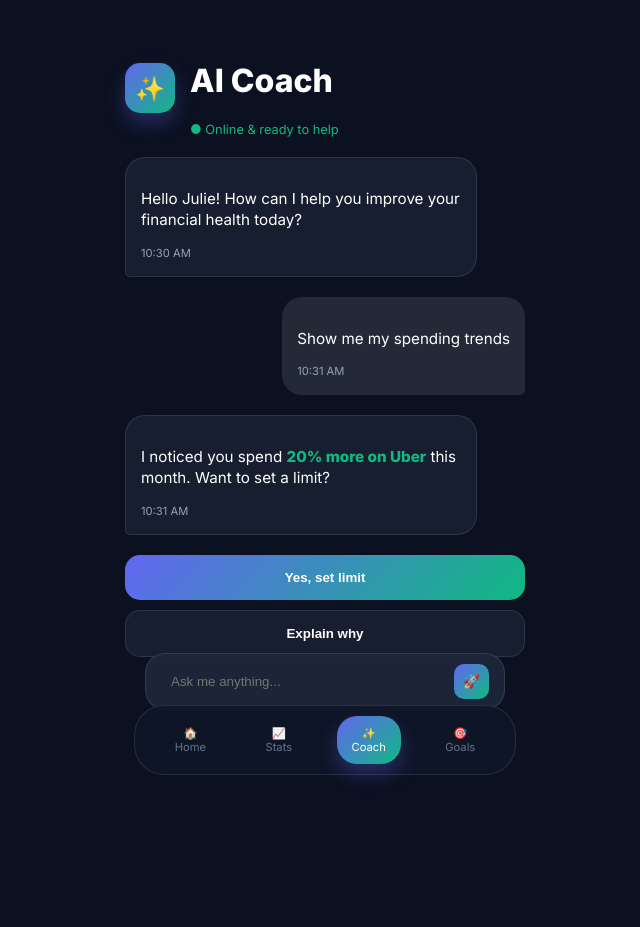
After one commit to saleh-er/SmartSave-AI-Driven-Personal-Finance-Coach, a FastAPI app: page /coach in a window 1280 px wide. The commit adds this page. Shown: the whole page, without its empty margins (315-955 px from the left). Run offline with FastAPI, Linux system fonts and the light colour scheme.

Commit message:
modify htm et css

```diff
--- a/web/static/css/style.css
+++ b/web/static/css/style.css
@@ -177,3 +177,132 @@ body {
     font-size: 1.3rem;
     margin-bottom: 4px;
 }
+/* --- Coach Specific Styles --- */
+
+.coach-header {
+    display: flex;
+    align-items: center;
+    gap: 15px;
+    padding: 20px 0;
+    text-align: left;
+}
+
+.ai-avatar {
+    width: 50px;
+    height: 50px;
+    background: var(--primary-gradient);
+    border-radius: 15px;
+    display: flex;
+    align-items: center;
+    justify-content: center;
+    font-size: 1.5rem;
+    box-shadow: 0 10px 20px rgba(99, 102, 241, 0.3);
+}
+
+.status-online {
+    color: var(--accent-teal);
+    font-size: 0.8rem;
+    margin: 0;
+}
+
+.chat-container {
+    display: flex;
+    flex-direction: column;
+    gap: 20px;
+    padding-bottom: 150px;
+}
+
+/* Bulles de messages */
+.message {
+    max-width: 80%;
+    padding: 15px;
+    border-radius: 20px;
+    font-size: 0.95rem;
+    position: relative;
+    line-height: 1.4;
+}
+
+.ai-message {
+    align-self: flex-start;
+    background: var(--glass-bg);
+    border: 1px solid var(--glass-border);
+    border-bottom-left-radius: 5px;
+}
+
+.user-message {
+    align-self: flex-end;
+    background: rgba(255, 255, 255, 0.1);
+    border-bottom-right-radius: 5px;
+}
+
+.time {
+    font-size: 0.7rem;
+    color: var(--text-secondary);
+    display: block;
+    margin-top: 5px;
+}
+
+/* Boutons d'action */
+.quick-actions {
+    display: flex;
+    flex-direction: column;
+    gap: 10px;
+}
+
+.action-btn {
+    padding: 15px;
+    border-radius: 15px;
+    border: none;
+    font-weight: 600;
+    cursor: pointer;
+    transition: 0.3s;
+}
+
+.action-btn.primary {
+    background: var(--primary-gradient);
+    color: white;
+}
+
+.action-btn.secondary {
+    background: var(--glass-bg);
+    color: white;
+    border: 1px solid var(--glass-border);
+}
+
+/* Input Area */
+.chat-input-area {
+    position: fixed;
+    bottom: 90px; /* Juste au-dessus de la nav */
+    left: 20px;
+    right: 20px;
+    max-width: 360px;
+    margin: 0 auto;
+}
+
+.input-wrapper {
+    background: rgba(30, 41, 59, 0.9);
+    backdrop-filter: blur(10px);
+    border-radius: 20px;
+    padding: 10px 15px;
+    display: flex;
+    align-items: center;
+    border: 1px solid var(--glass-border);
+}
+
+.input-wrapper input {
+    background: transparent;
+    border: none;
+    color: white;
+    flex: 1;
+    padding: 10px;
+    outline: none;
+}
+
+.send-btn {
+    background: var(--primary-gradient);
+    border: none;
+    width: 35px;
+    height: 35px;
+    border-radius: 10px;
+    cursor: pointer;
+}
--- /dev/null
+++ b/web/templates/coach.html
@@ -0,0 +1,57 @@
+<!DOCTYPE html>
+<html lang="fr">
+<head>
+    <meta charset="UTF-8">
+    <meta name="viewport" content="width=device-width, initial-scale=1.0">
+    <title>SmartSave - AI Coach</title>
+    <link rel="stylesheet" href="/static/css/style.css">
+    <link href="https://fonts.googleapis.com/css2?family=Inter:wght@400;600;800&display=swap" rel="stylesheet">
+</head>
+<body>
+    <div class="app-container">
+        <header class="coach-header">
+            <div class="ai-avatar">✨</div>
+            <div class="coach-info">
+                <h1>AI Coach</h1>
+                <p class="status-online">● Online & ready to help</p>
+            </div>
+        </header>
+
+        <main class="chat-container">
+            <div class="message ai-message">
+                <p>Hello Julie! How can I help you improve your financial health today?</p>
+                <span class="time">10:30 AM</span>
+            </div>
+
+            <div class="message user-message">
+                <p>Show me my spending trends</p>
+                <span class="time">10:31 AM</span>
+            </div>
+
+            <div class="message ai-message">
+                <p>I noticed you spend <span class="highlight">20% more on Uber</span> this month. Want to set a limit?</p>
+                <span class="time">10:31 AM</span>
+            </div>
+
+            <div class="quick-actions">
+                <button class="action-btn primary">Yes, set limit</button>
+                <button class="action-btn secondary">Explain why</button>
+            </div>
+        </main>
+
+        <div class="chat-input-area">
+            <div class="input-wrapper">
+                <input type="text" placeholder="Ask me anything...">
+                <button class="send-btn">🚀</button>
+            </div>
+        </div>
+
+        <nav class="bottom-nav">
+            <a href="/" class="nav-link">🏠<span>Home</span></a>
+            <a href="/analytics" class="nav-link">📈<span>Stats</span></a>
+            <a href="/coach" class="nav-link active">✨<span>Coach</span></a>
+            <a href="/goals" class="nav-link">🎯<span>Goals</span></a>
+        </nav>
+    </div>
+</body>
+</html>
```
